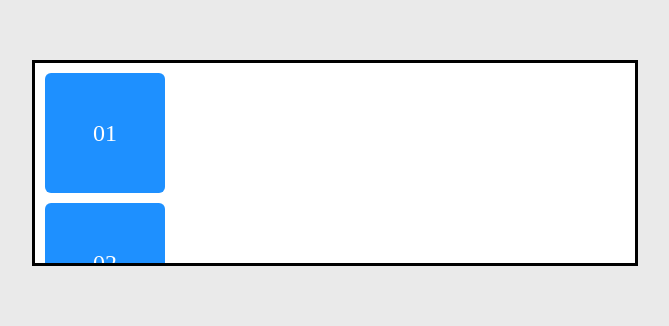
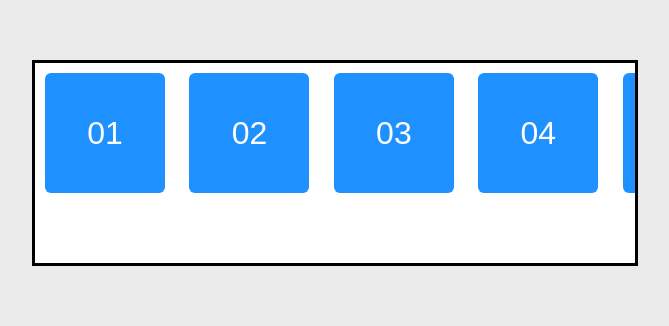
Before and after one commit to acciojob/Click-And-Drag-surjeetkumar8006, a website: page main.html in a window 1280 px wide. Shown: the part 237-563 px from the top of the page, without its empty margins (305-974 px from the left). Drawn offline with Linux system fonts and the light colour scheme.

Commit message:
created a submission

```diff
--- a/main.html
+++ b/main.html
@@ -2,40 +2,40 @@
 <html lang="en">
 <head>
   <meta charset="UTF-8">
-  <title>Draggable Scroll</title>
+  <title>Click & Drag Scroll</title>
 
   <style>
     body {
       margin: 0;
       background: #eaeaea;
+      height: 100vh;
       display: flex;
       justify-content: center;
       align-items: center;
-      height: 100vh;
+      font-family: sans-serif;
     }
 
     .items {
       width: 600px;
       height: 200px;
-      overflow-x: scroll;
-      white-space: nowrap;
+      overflow-x: scroll;          /* REQUIRED */
+      white-space: nowrap;         /* REQUIRED */
       border: 3px solid #000;
       background: #fff;
       cursor: grab;
     }
 
     .item {
-      display: inline-block;
       width: 120px;
       height: 120px;
-      margin: 10px;
+      display: inline-flex;
+      justify-content: center;
+      align-items: center;
       background: dodgerblue;
       color: #fff;
-      font-size: 24px;
-      display: flex;
-      justify-content: center;
-      align-items: center;
       border-radius: 6px;
+      margin: 10px;
+      font-size: 32px;
       user-select: none;
     }
   </style>
@@ -63,7 +63,7 @@
 
     container.addEventListener("mousedown", (e) => {
       isDown = true;
-      startX = e.clientX;          // FIXED
+      startX = e.pageX;             // EXACT MATCH
       scrollLeft = container.scrollLeft;
       container.style.cursor = "grabbing";
     });
@@ -80,9 +80,8 @@
 
     container.addEventListener("mousemove", (e) => {
       if (!isDown) return;
-
-      const walk = (e.clientX - startX) * 1;  // FIXED
-      container.scrollLeft = scrollLeft - walk;
+      const walk = (e.pageX - startX) * 1;      // EXACT MATCH
+      container.scrollLeft = scrollLeft - walk; // EXACT BEHAVIOR
     });
   </script>
 
```
